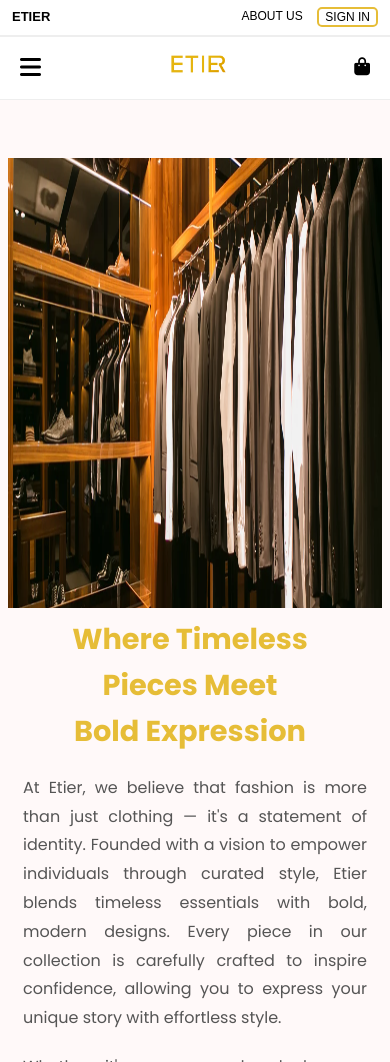
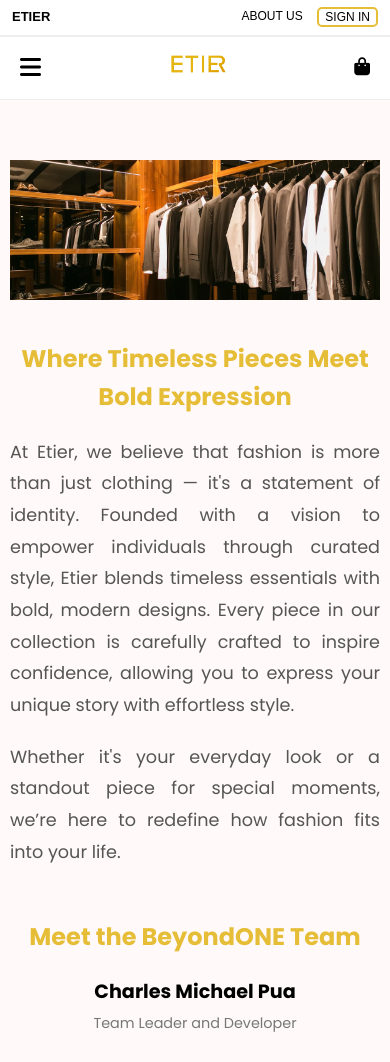
Before and after one commit to charlespuaa/PHP_BeyondOne, a PHP site: page /about_us.php in a window 390 px wide. Shown: the top 1062 px of the page. Run offline with PHP 8.4, Linux system fonts and the light colour scheme.

Commit message:
styled css for responsiveness

```diff
--- a/pages/about_us.php
+++ b/pages/about_us.php
@@ -9,37 +9,37 @@
   <link href="https://fonts.googleapis.com/css2?family=Poppins:wght@400;600;700&display=swap" rel="stylesheet"/>
 
   <style>
-    .about-container {
-      margin: 0;
-      padding: 0;
-      font-family: 'Poppins', sans-serif;
+    * {
+      box-sizing: border-box;
     }
 
     body {
+      font-family: 'Poppins', sans-serif;
       background: #fff9f9ff;
       color: #333;
       line-height: 1.6;
-      padding-top: 150px; /* Adjusted padding for header */
+      padding-top: 150px;
+      margin: 0;
     }
 
     .about-container {
       max-width: 900px;
       margin: 0 auto;
-      padding: 60px 4px 10px;
+      padding: 60px 20px 10px;
     }
 
-    .hero-image {
+    .about-banner-image {
       width: 100%;
-      height: 400px;
-      background: url('../assets/about-us-hero.jpg') no-repeat center center/cover;
+      height: 450px;
+      object-fit: cover;
+      display: block;
+      margin-bottom: 50px;
+      padding:10px;
       border-radius: 8px;
-      margin-bottom: 50px;
-      box-shadow: 0 5px 15px rgba(0, 0, 0, 0.1);
     }
 
     .section-title {
       font-size: 3em;
-      margin-right: 10px;
       font-weight: bold;
       color: #E6BD37;
       margin-bottom: 20px;
@@ -66,10 +66,6 @@
       margin-bottom: 40px;
     }
 
-    .team-member-info {
-      text-align: left;
-    }
-
     .team-member-name {
       font-size: 1.8em;
       font-weight: bold;
@@ -83,11 +79,12 @@
     }
 
     .team-member-image {
-      width: 100%;
-      height: 250px;
+      display: flex;
+      justify-content: center;
+      align-items: center;
       overflow: hidden;
       border-radius: 2px;
-      box-shadow: 0 3px 10px rgba(0, 0, 0, 0.1);
+      height: 250px;
     }
 
     .team-member-image img {
@@ -102,83 +99,111 @@
       filter: brightness(1.2);
     }
 
-    /* Large Desktop (1440px and up) */
-
-/* Laptop / Split Screen (~1024px) */
     @media (min-width: 992px) and (max-width: 1199px) {
       .about-container {
-    max-width: 900px;
+        padding: 60px 15px 10px;
       }
-  .team-grid {
-    grid-template-columns: 2fr 3fr;
+      .about-banner-image {
+        height: 350px;
+        padding:10px
       }
       .section-title {
-    font-size: 2.2em;
-    margin-top: -30px;
+        font-size: 2.5em;
+        margin-top: -10px;
       }
     }
 
-/* iPad / Tablet (768px - 991px) */
     @media (min-width: 768px) and (max-width: 991px) {
       .about-container {
         max-width: 700px;
-    padding: 40px 10px;
+        padding: 40px 15px;
+      }
+      .about-banner-image {
+        height: 300px;
+        margin-bottom: 40px;
+        padding:10px
       }
       .section-title {
-    font-size: 2.2em;
-    margin-top: -30px;
+        font-size: 2em;
+        margin-top: -10px;
+        text-align: center;
       }
       .team-grid {
         grid-template-columns: 1fr;
         text-align: center;
+        margin-bottom: 30px;
+      }
+      .team-grid:nth-of-type(even) {
+        grid-template-columns: 1fr;
+      }
+      .team-member-info {
+        text-align: center;
       }
       .team-member-image {
-    height: 250px;
+        height: 220px;
       }
     }
 
-/* iPhone 14 Pro Max / Mobile Devices (up to 767px) */
     @media (max-width: 767px) {
       .about-container {
-    max-width: 100%;
         padding: 30px 15px;
+      }
+      .about-banner-image {
+        height: 200px;
+        margin-bottom: 30px;
+        padding:10px
       }
       .section-title {
         font-size: 1.8em;
         text-align: center;
-    margin-top: -30px;
-  }
-  .section-content p {
-    font-size: 1em;
+        margin-top: -10px;
       }
       .team-grid {
         grid-template-columns: 1fr;
         text-align: center;
+        margin-bottom: 25px;
+      }
+      .team-member-info {
+        text-align: center;
       }
       .team-member-name {
-    font-size: 1.5em;
+        font-size: 1.4em;
       }
       .team-member-role {
-    font-size: 1em;
+        font-size: 0.9em;
       }
       .team-member-image {
-    height: 200px;
+        height: 180px;
       }
     }
 
-
-
+    @media (max-width: 480px) {
+      .about-container {
+        padding: 20px 10px;
+      }
+      .about-banner-image {
+        height: 160px;
+        margin-bottom: 20px;
+        padding:10px
+      }
+      .section-title {
+        font-size: 1.5em;
+      }
+      .team-member-image {
+        height: 150px;
+      }
+      .team-member-name {
+        font-size: 1.2em;
+      }
+    }
   </style>
 </head>
+
 <body>
+
   <?php include 'header.php'; ?>
 
-
-  <img
-    src="../assets/about_etier_banner.png"
-    alt="Smart Casual Banner"
-    style="width: 100%; height: 450px; margin: 0; padding: 0;"
-  />
+  <img src="../assets/about_etier_banner.png" alt="About Etier Banner" class="about-banner-image"/>
 
   <main class="about-container">
 
@@ -199,7 +224,7 @@
           <div class="team-member-role">Team Leader and Developer</div>
         </div>
         <div class="team-member-image">
-          <img src="../assets/pua_about.jpg" alt="Charles Michael Pua" loading="lazy" />
+          <img src="../assets/pua_about.jpg" alt="Charles Michael Pua" loading="lazy"/>
         </div>
       </div>
 
@@ -209,7 +234,7 @@
           <div class="team-member-role">Developer</div>
         </div>
         <div class="team-member-image">
-          <img src="../assets/alexa_about.PNG" alt="Alexa Joyce Cueto" loading="lazy" />
+          <img src="../assets/alexa_about.PNG" alt="Alexa Joyce Cueto" loading="lazy"/>
         </div>
       </div>
 
@@ -219,7 +244,7 @@
           <div class="team-member-role">Developer</div>
         </div>
         <div class="team-member-image">
-          <img src="../assets/bene_about.PNG" alt="Paul Benedict Collo" loading="lazy" />
+          <img src="../assets/bene_about.PNG" alt="Paul Benedict Collo" loading="lazy"/>
         </div>
       </div>
 
@@ -229,12 +254,15 @@
           <div class="team-member-role">Developer</div>
         </div>
         <div class="team-member-image">
-          <img src="../assets/wei_about.PNG" alt="Wenxuan Wei" loading="lazy" />
+          <img src="../assets/wei_about.PNG" alt="Wenxuan Wei" loading="lazy"/>
         </div>
       </div>
+
     </section>
+
   </main>
 
+  <?php include 'footer.php'; ?>
+
 </body>
-<?php include 'footer.php'; ?>
 </html>
```
Also changed, not shown: pages/store.php (+8 -7 lines). Lines whose indentation alone changed are shown as unchanged.
